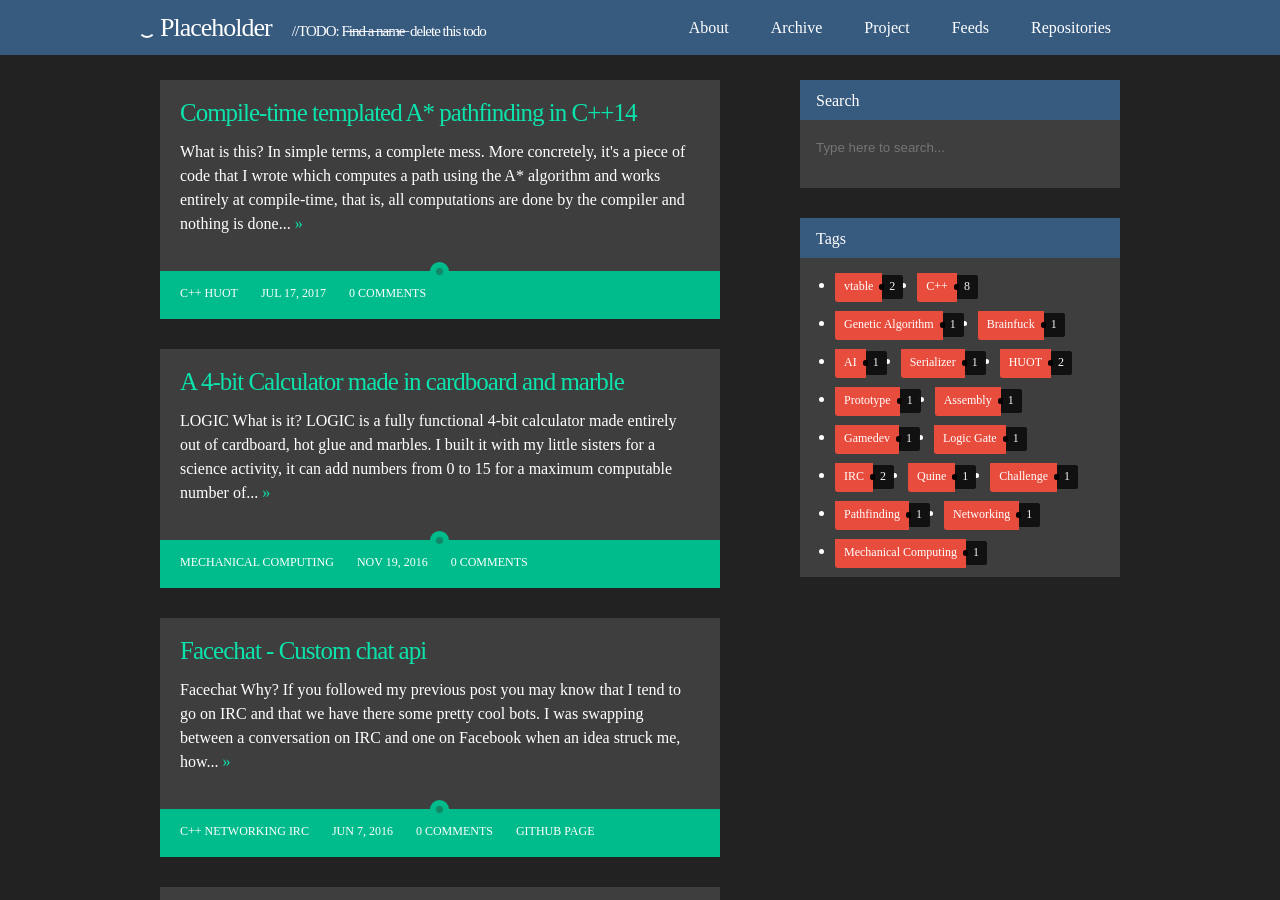
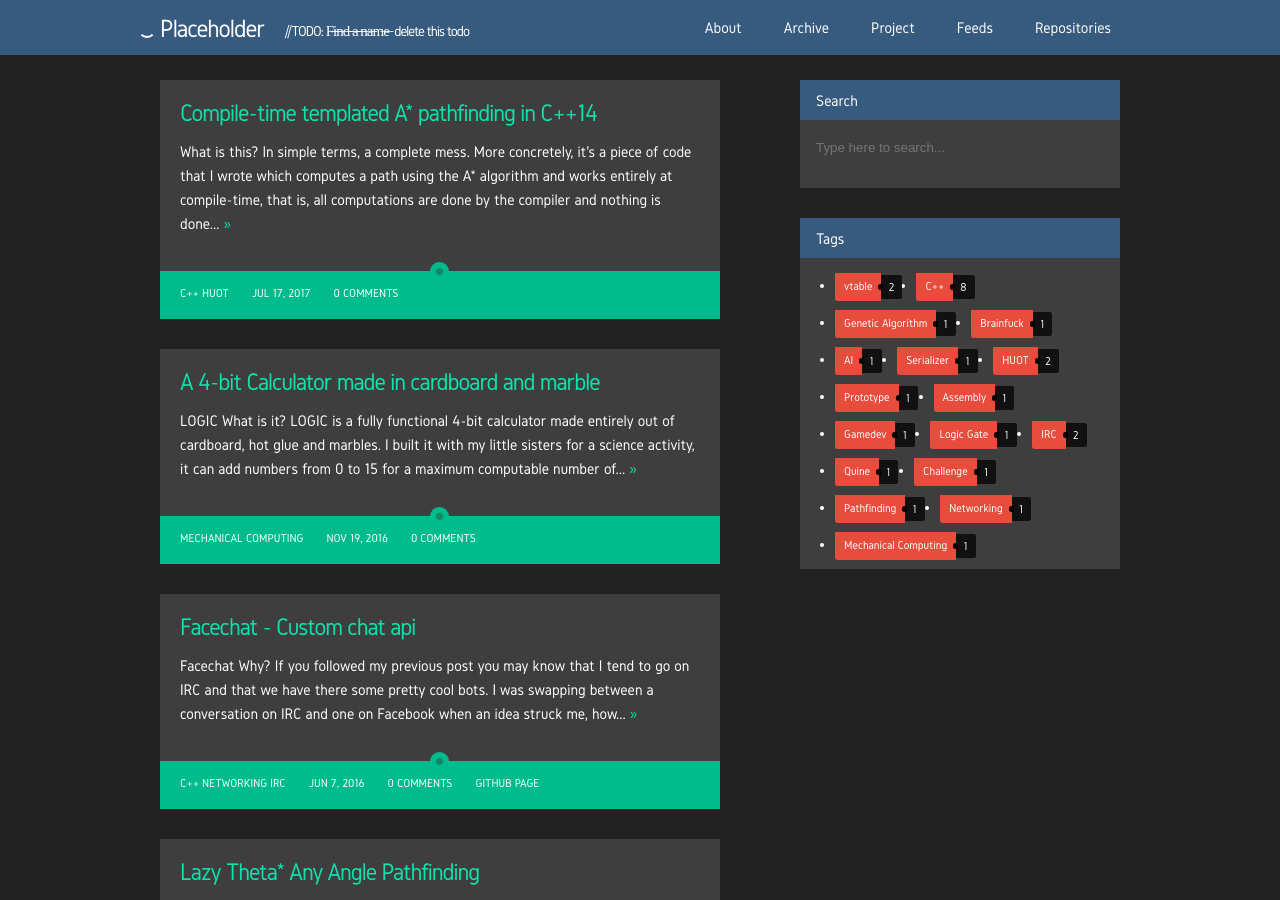
Before and after one commit to lapinozz/lapinozz.github.io, a Jekyll site: the page built from index.html, in a window 1280 px wide and 900 px high. Built offline with Jekyll 4.4.1, drawn with Linux system fonts in a browser that asks for light colours; nearby versions of some CDN libraries; some web fonts are replaced; the list of posts is cut into pages by our own code; comment, search, counter and statistics services are not loaded; a style sheet for code colours, icons or effects is not loaded.

Commit message:
Wrong change in css

```diff
--- a/assets/css/alternative.css
+++ b/assets/css/alternative.css
@@ -20,7 +20,7 @@ figure {
 
 @font-face {
     font-family: gidole;
-    src: url(/assets/font/Gidole-Regular.ttf);
+    src: url(/assets/font/gidole.otf);
 }
 
 body {
```
